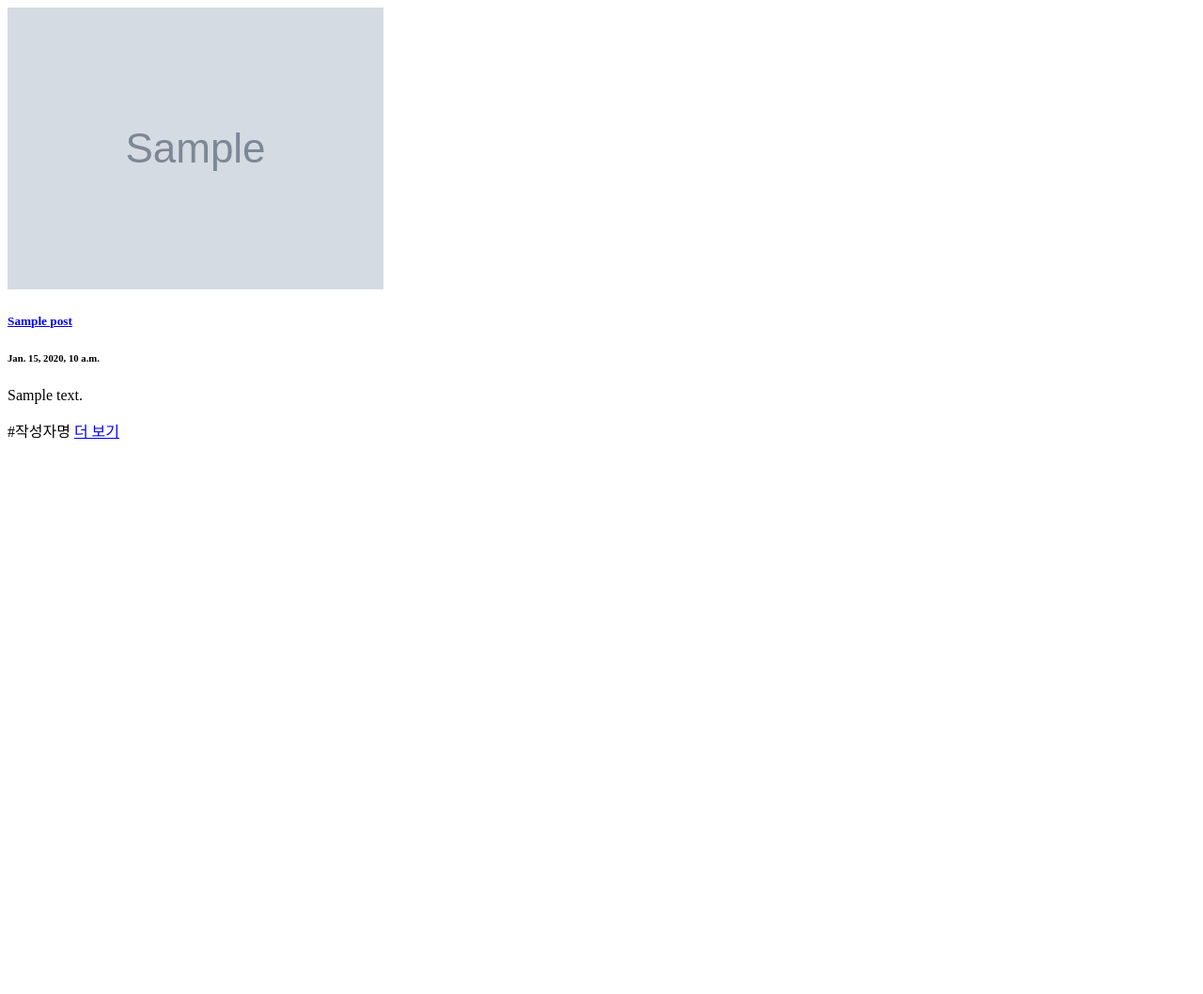
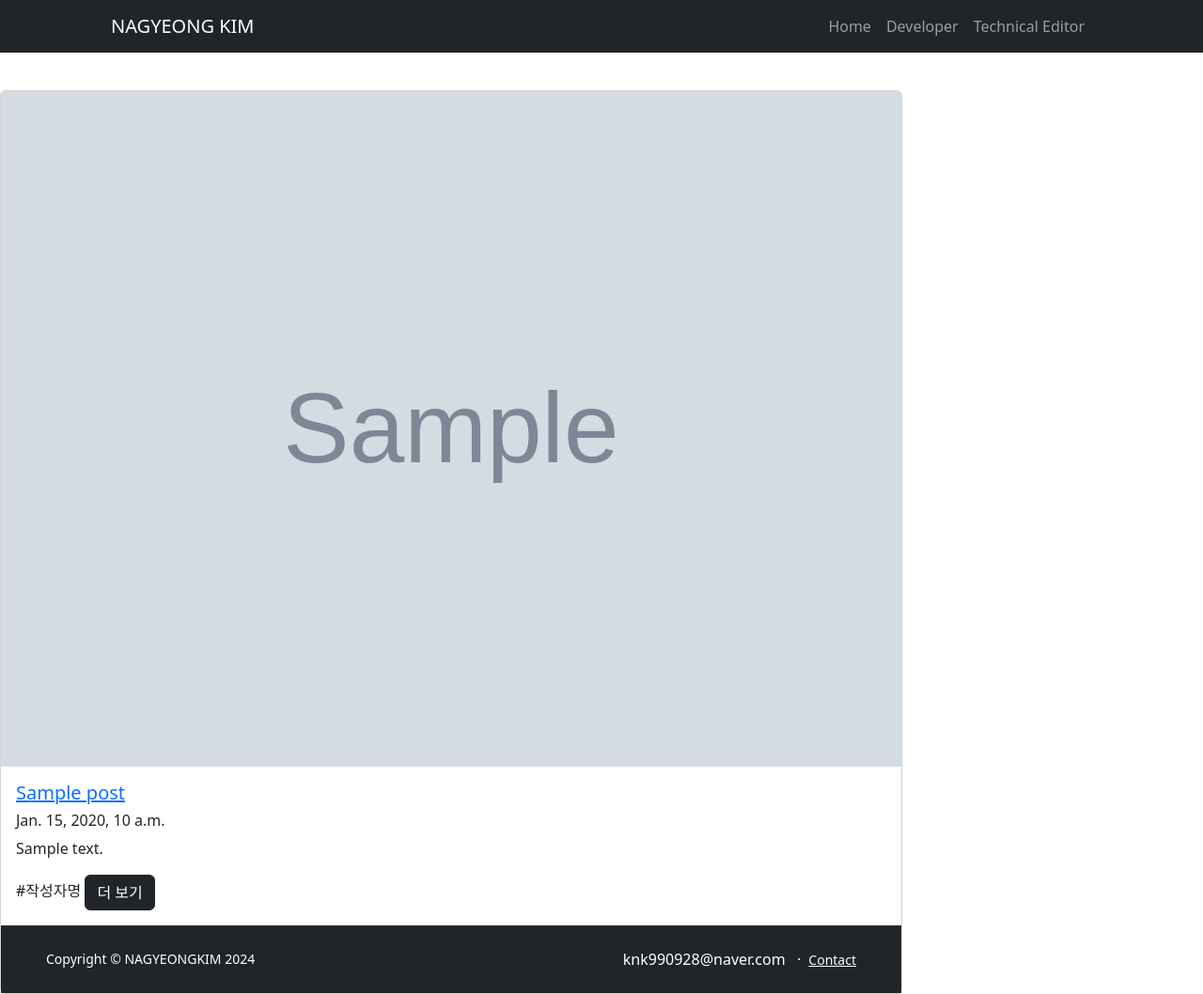
Before and after one commit to kimnagyeong99/django_project, a Django app: template fisa_django/blog/templates/blog/post_list.html in a window 1280 px wide. Shown: the whole page at 94% size. Before the commit the page ends 467 px from the top, so only its background shows below. Run offline with Django 3.2, Linux system fonts and the light colour scheme; the template is opened without the code that fills it: most values are stand-ins (such as "Sample title", 1, 10 or a date in 2020); grey boxes marked "Sample" are stand-in pictures.

Commit message:
add Template

```diff
--- /dev/null
+++ b/fisa_django/blog/templates/blog/base.html
@@ -0,0 +1,61 @@
+{% load static %}
+<!DOCTYPE html>
+<html lang="en">
+<head>
+    <meta charset="UTF-8">
+    <meta name="viewport" content="width=device-width, initial-scale=1.0">
+    <title>About 김나경</title>
+    <link href="https://cdn.jsdelivr.net/npm/bootstrap@5.3.0/dist/css/bootstrap.min.css" rel="stylesheet" integrity="sha384-9ndCyUaIbzAi2FUVXJi0CjmCapSmO7SnpJef0486qhLnuZ2cdeRhO02iuK6FUUVM" crossorigin="anonymous">
+    <style>
+        /* The navigation bar */
+            .navbar {
+            overflow: hidden;
+            background-color: #333;
+            position: fixed; /* Set the navbar to fixed position */
+            top: 0; /* Position the navbar at the top of the page */
+            width: 100%; /* Full width */
+            }
+    </style>
+</head>
+<body>
+
+<!-- Header-->
+<div id="header" class="py-5">
+    <nav class="navbar navbar-expand-lg navbar-dark bg-dark sticky-top">
+        <div class="container px-5">
+            <a class="navbar-brand">NAGYEONG KIM</a>
+            <button class="navbar-toggler" type="button" data-bs-toggle="collapse" data-bs-target="#navbarSupportedContent" aria-controls="navbarSupportedContent" aria-expanded="false" aria-label="Toggle navigation"><span class="navbar-toggler-icon"></span></button>
+            <div class="collapse navbar-collapse" id="navbarSupportedContent">
+                <ul class="navbar-nav ms-auto mb-2 mb-lg-0">
+                    <li class="nav-item"><a class="nav-link" href="#one">Home</a></li>
+                    <li class="nav-item"><a class="nav-link" href="#two">Developer</a></li>
+                    <li class="nav-item"><a class="nav-link" href="#three">Technical Editor</a></li>
+                </ul>
+
+            </div>
+        </div>
+    </nav>
+</div>
+
+{% block page_area %}
+
+{% endblock %}
+
+<!-- Footer-->
+<div id="footer" class="bg-dark py-4 mt-auto">
+    <div class="container px-5">
+        <div class="row align-items-center justify-content-between flex-column flex-sm-row">
+            <div class="col-auto"><div class="small m-0 text-white">Copyright &copy; NAGYEONGKIM 2024</div></div>
+            <div class="col-auto">
+                <span class="text-white mx-1">knk990928@naver.com</span>
+                <span class="text-white mx-1">&middot;</span>
+                <a class="link-light small" href="mailto:knk990928@naver.com">Contact</a>
+            </div>
+        </div>
+    </div>
+</div>
+
+<script src="https://cdn.jsdelivr.net/npm/bootstrap@5.3.0/dist/js/bootstrap.bundle.min.js" integrity="sha384-geWF76RCwLtnZ8qwWowPQNguL3RmwHVBC9FhGdlKrxdiJJigb/j/68SIy3Te4Bkz" crossorigin="anonymous"></script>
+
+</body>
+</html>
--- a/fisa_django/blog/templates/blog/post_list.html
+++ b/fisa_django/blog/templates/blog/post_list.html
@@ -1,11 +1,7 @@
-<!DOCTYPE html>
-<html lang="en">
-<head>
-    <meta charset="UTF-8">
-    <meta name="viewport" content="width=device-width, initial-scale=1.0">
-    <title>Document</title>
-</head>
-<body>
+{% extends 'blog/base.html' %}
+
+{% block page_area %}
+
     {% for p in post_list %}
         <!-- bootstrap에서 card 가져오기 -->
         <div class="card d-flex justify-content-between" style="width: 60rem;">
@@ -24,5 +20,5 @@
         </div>
 
     {% endfor %}
-</body>
-</html>
+
+{% endblock %}
```
Also changed, not shown: fisa_django/blog/templates/blog/about_me.html (+3 -55 lines).
